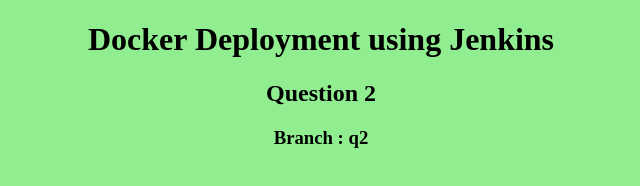
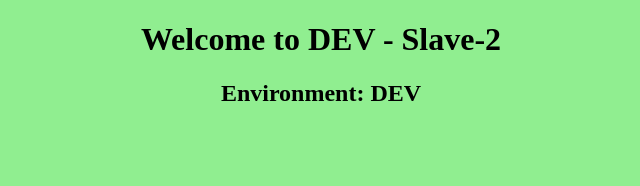
Before and after one commit to nageshjdevops/docker-httpd, a plain HTML site: page index.html in a window 1280 px wide. Shown: the whole page, without its empty margins (319-959 px from the left). Drawn offline with Linux system fonts and the light colour scheme.

Commit message:
Update index.html

```diff
--- a/index.html
+++ b/index.html
@@ -1,13 +1,10 @@
 <!DOCTYPE html>
 <html>
 <head>
-<title>Question 2</title>
+    <title>DEV Server</title>
 </head>
-<body bgcolor="lightgreen">
-<center>
-<h1>Docker Deployment using Jenkins</h1>
-<h2>Question 2</h2>
-<h3>Branch : q2</h3>
-</center>
+<body style="background-color:lightgreen; text-align:center;">
+    <h1>Welcome to DEV - Slave-2</h1>
+    <h2>Environment: DEV</h2>
 </body>
 </html>
```
